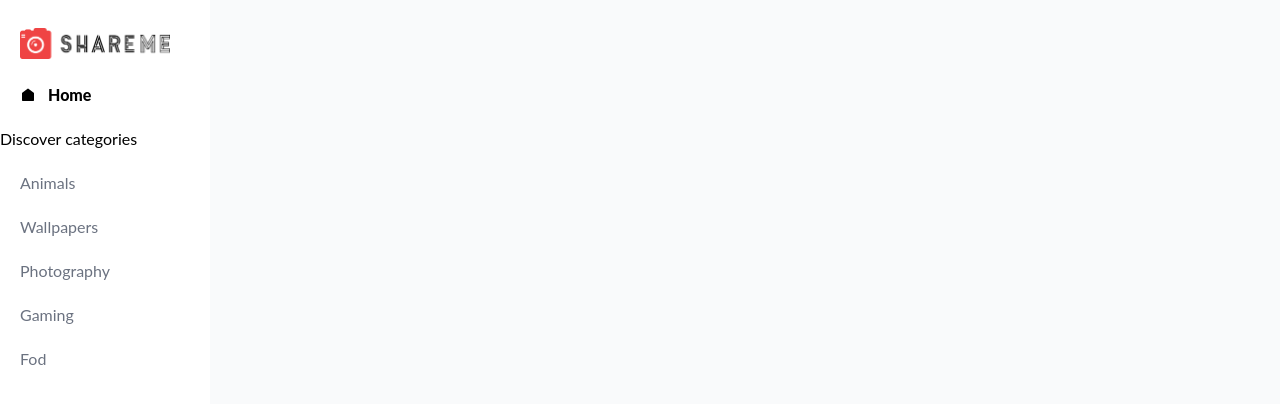
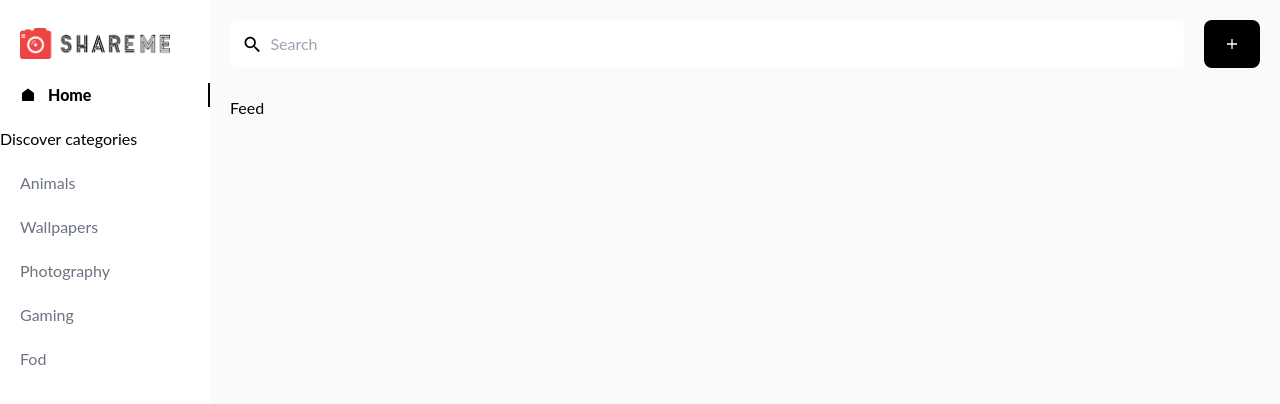
Before and after one commit to Luiz-Fel/shareme_frontend, a React (Vite) app: page / in a window 1280 px wide. Shown: the top 404 px of the page. Built offline with nearby package versions, Linux system fonts and the light colour scheme; no server answers.

Commit message:
Created Navbar

```diff
--- a/src/components/Navbar.jsx
+++ b/src/components/Navbar.jsx
@@ -1,8 +1,32 @@
-import React from 'react'
+import React from 'react';
+import { Link, useNavigate } from 'react-router-dom';
+import { IoMdAdd, IoMdSearch } from 'react-icons/io';
 
-function Navbar() {
+function Navbar({ searchTerm, setSearchTerm, user }) {
+  const navigate = useNavigate();
+
   return (
-    <div>Navbar</div>
+    <div className='flex gap-2 md:gp-5 w-full mt-5 pb-7'>
+      <div className='flex justify-start items-center w-full px-2 rounded-md bg-white border-none outline-none focus-within:shadow-sm '>
+        <IoMdSearch fontSize={21} className='ml-1' />
+        <input
+          type="text"
+          onChange={(e) => setSearchTerm(e.target.value)}
+          placeholder='Search'
+          value={searchTerm}
+          onFocus={() => navigate('/search')}
+          className='p-2 w-full bg-white outline-none'
+        />
+      </div>
+      <div className='flex gap-3'>
+        <Link to={`user-profile/${user?._id}`} className='hidden md:block'>
+          {user && <img src={user.image} alt="user" className='w-14 h-12 rounded-lg' />}
+        </Link>
+        <Link to={`user-profile/${user?._id}`} className='bg-black text-white rounded-lg w-12 h-12 md:w-14 md:h-12 flex justify-center items-center'>
+          <IoMdAdd />
+        </Link>
+      </div>
+    </div>
   )
 }
 
--- a/src/components/Sidebar.jsx
+++ b/src/components/Sidebar.jsx
@@ -5,7 +5,7 @@ import { RiHomeFill } from 'react-icons/ri'
 import logo from '../assets/logo.png'
 
 const notActiveStyle = 'flex items-center px-5 gap-3 text-gray-500 hover:text-black transition-all duration-200 ease-in-out capitalize';
-const activeStyle = 'flex items-center px-5 gap-3 font-extrabold border-black transition-all duration-200 ease-in-out capitalize';
+const activeStyle = 'flex items-center px-5 gap-3 font-extrabold border-r-2 border-black transition-all duration-200 ease-in-out capitalize';
 
 const categories = [
   {name: 'animals' },
--- a/src/container/Pins.jsx
+++ b/src/container/Pins.jsx
@@ -1,9 +1,35 @@
-import React from 'react'
+import React, { useState } from 'react'
+import { Routes, Route } from 'react-router-dom'
 
-function Pins() {
+import { Navbar, Feed, PinDetail, CreatePin, Search } from '../components'
+
+function Pins({ user }) {
+  const [searchTerm, setSearchTerm] = useState('');
+
   return (
-    <div>
-
+    <div className='px-2 md:px-5'>
+      <div className='bg-gray-50'>
+        <Navbar searchTerm={searchTerm} setSearchTerm={setSearchTerm} user={user} />
+      </div>
+      <div className='h-full'>
+        <Routes>
+          <Route
+            path='/'
+            element={<Feed />} />
+          <Route
+            path='/category/:categoryId'
+            element={<Feed />} />
+          <Route
+            path='/pin-detail/:pinId'
+            element={<PinDetail user={user} />} />
+          <Route
+            path='/create-pin'
+            element={<CreatePin user={user} />} />
+          <Route
+            path='/search'
+            element={<Search searchTerm={searchTerm} setSearchTerm={setSearchTerm} />} />
+        </Routes>
+      </div>
     </div>
   )
 }
```
